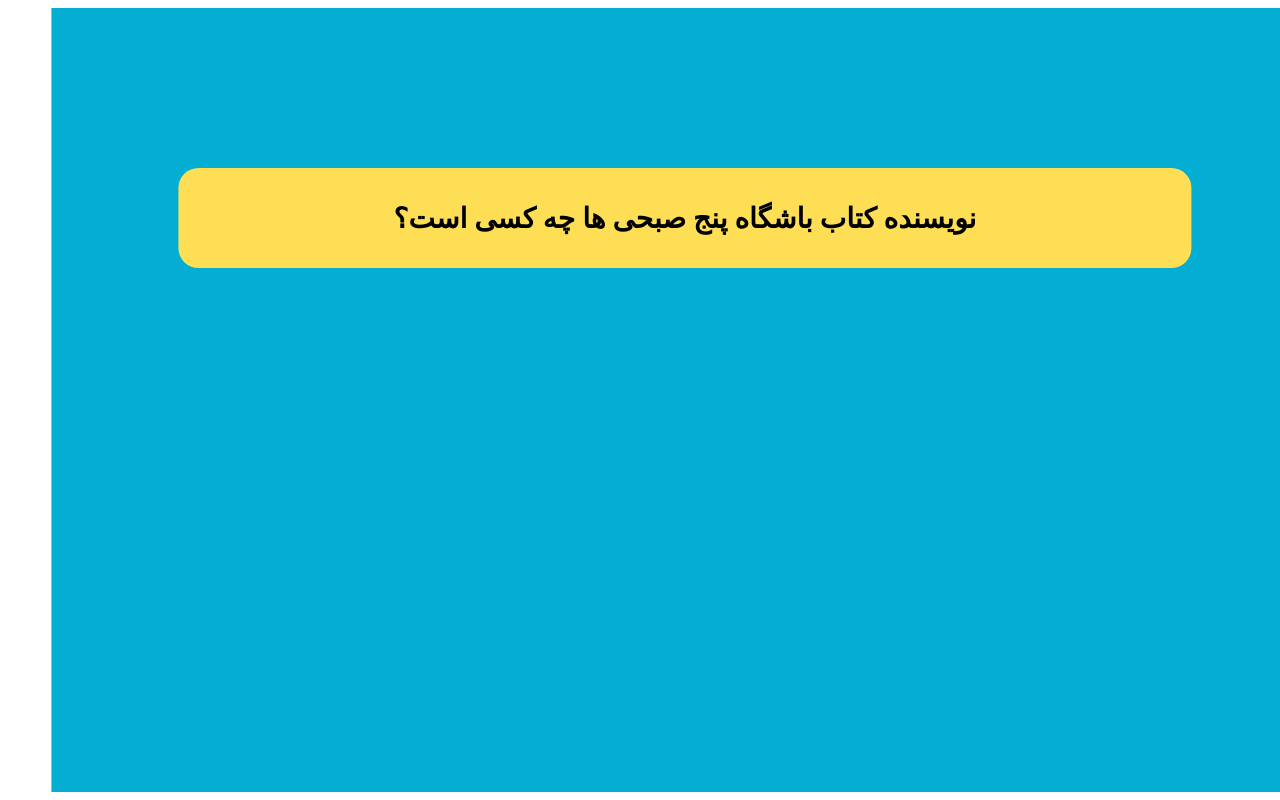
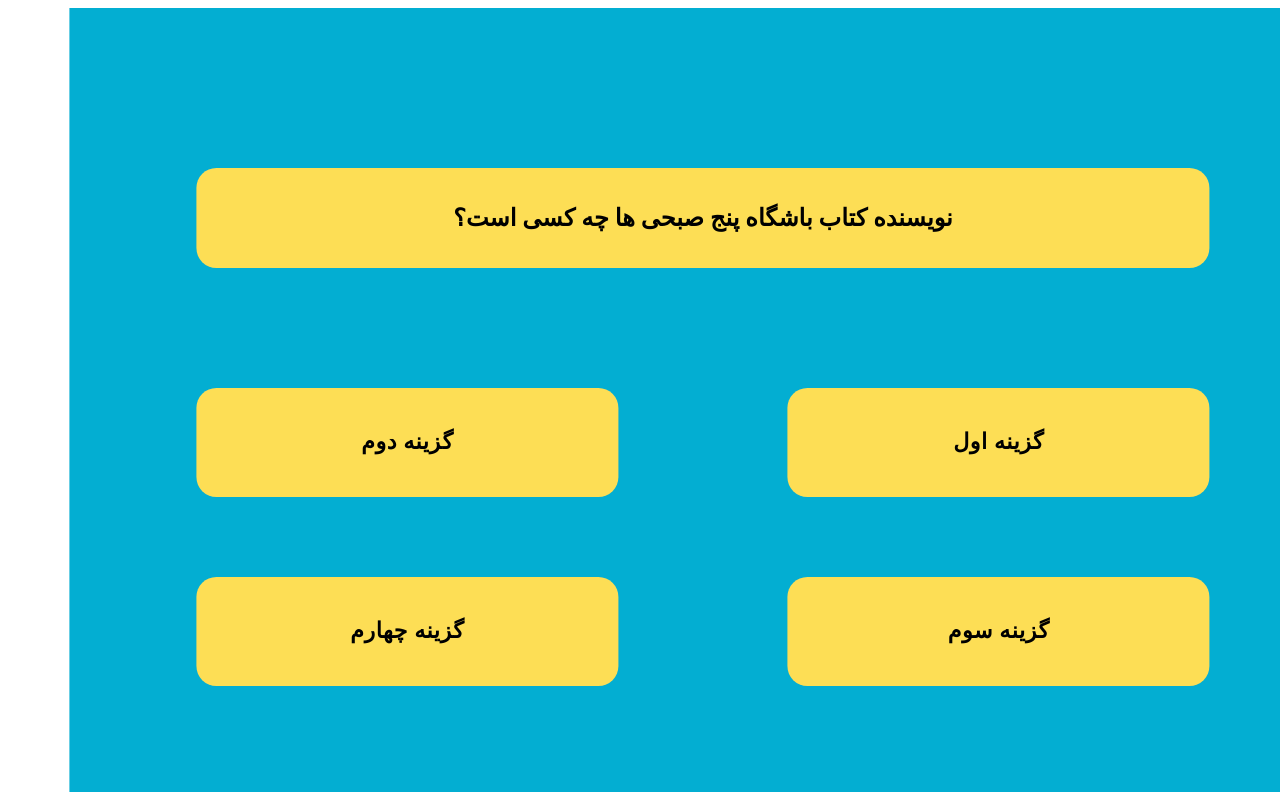
Before and after one commit to mr-mahdiyar/quiz-app, a React (Vite) app: page / in a window 1280 px wide. Built offline with nearby package versions, Linux system fonts and the light colour scheme.

Commit message:
New files with correct name was imported.

```diff
--- a/src/App.tsx
+++ b/src/App.tsx
@@ -1,19 +1,23 @@
 import { Box } from "@mui/material";
-import Questions from "./components/Questions";
+import Questions from "./components/Question";
+import OptionsList from "./components/OptionsList";
+
+const boxStyle = {
+  bgcolor: "customBlue.main",
+  height: "98%",
+  width: "99%",
+  boxSizing: "border-box",
+  position: "absolute",
+  top: "50%",
+  left: "50%",
+  sx: { transform: "translate(-50%, -50%)" }
+}
 
 const App = () => {
   return (
-    <Box
-      bgcolor={"customBlue.main"}
-      height={"98%"}
-      width={"99%"}
-      boxSizing={"border-box"}
-      position={"absolute"}
-      top={"50%"}
-      left={"50%"}
-      sx={{ transform: "translate(-50%, -50%)" }}
-    >
+    <Box {...boxStyle}>
       <Questions />
+      <OptionsList />
     </Box>
   );
 };
```
